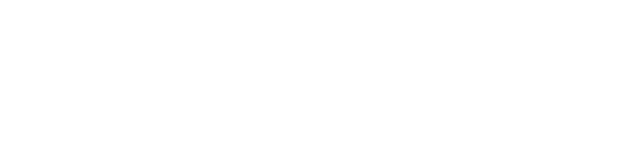
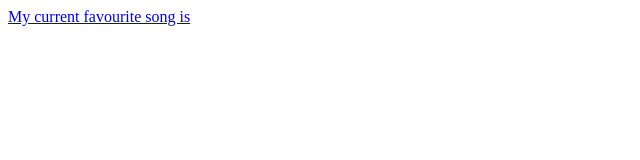
Before and after one commit to acciojob/favourite-song-nikhilbilla0070, a website: page main.html in a window 1280 px wide. Shown: the whole page, without its empty margins (0-640 px from the left). Drawn offline with Linux system fonts and the light colour scheme.

Commit message:
created a submission

```diff
--- a/main.html
+++ b/main.html
@@ -8,6 +8,9 @@
 
 <body>
 	<!-- the entire body must be written by student -->
+	<div>
+		<a href="https://www.youtube.com/watch?v=yJF9Fs4IFb0">My current favourite song is <Mastaru_mastaru></a>
+	</div>
     <script type="text/javascript" src="./script.js">
 </script>
 
```
